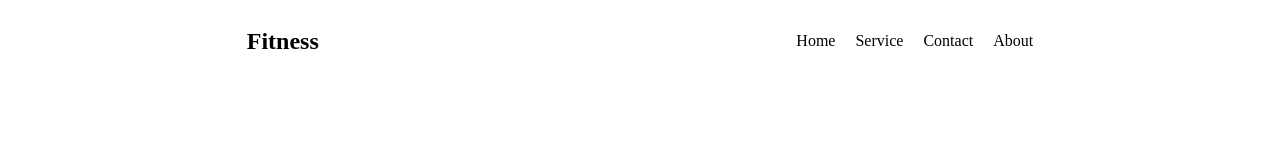
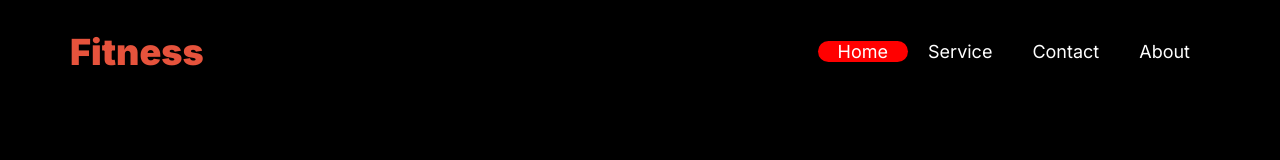
Before and after one commit to nurujjaman88/B10A2-versatile-ui-main, a plain HTML site: page index.html in a window 1280 px wide. Drawn offline with Linux system fonts and the light colour scheme.

Commit message:
navbar section works is completed

```diff
--- a/Styles/style.css
+++ b/Styles/style.css
@@ -1,16 +1,64 @@
+
+@import url('https://fonts.googleapis.com/css2?family=Inter:ital,opsz,wght@0,14..32,100..900;1,14..32,100..900&display=swap');
 
 
+.inter-normal{
+  font-family: "Inter", sans-serif;
+  font-optical-sizing: auto;
+  font-weight: 400;
+  font-style: normal;
+}
+/* Header section style start */
+
+body{
+    margin: 0 auto;
+    background-color: black;
+    max-width: 1140px;
+}
+.header-section-nav{
+    margin-left: 190px;
+    margin-right: 214px;
+    mask-type: 60px;
+}
 .header-section{
     display: flex;
-    justify-content: space-around;
-    list-style: none;
+    justify-content: space-between;
     align-items: center;
 
 }
 
-.navbar{
+.band{
+    font-size: 2.25rem;
+    font-weight: 900;
+    color: #E6533C;
+}
+
+.band:hover{background-color: cadetblue; border-radius: 10px; padding: 16px 22px;}
+
+.navbar-titles{
     display: flex;
-    text-align: left;
-    gap: 20px;
+    justify-content: space-between;
+    list-style: none;
 
 }
+
+.nav-title a{
+    text-decoration: none;
+    padding: 10px 20px;
+    font-size: 18px;
+    font-weight: 400;
+    color: #FFFFFF;
+    text-align: center;
+}
+
+.nav-title a:hover{background-color: rgb(95, 143, 192);
+border-radius: 10px; color: white;}
+
+.active{
+    background-color: red;
+    color: white;
+    border-radius: 30px;
+    gap: 30px;
+}
+
+/* Header section style end */
--- a/index.html
+++ b/index.html
@@ -6,21 +6,41 @@
     <title>Assignment-2-Versatle-UI</title>
     <link rel="stylesheet" href="Styles/style.css">
 </head>
-<body>
+<body class="inter-normal">
     <!-- Header Section Start -->
     <header>
         <div class="header-section">
             <h2 class="band">Fitness</h2>
             <div class="navbar">
-                <li class="nav-title">Home</li>
-                <li class="nav-title">Service</li>
-                <li class="nav-title">Contact</li>
-                <li class="nav-title">About</li>
+                <ul class="navbar-titles">
+                    <li class="nav-title active"><a href="">Home</a></li>
+                    <li class="nav-title"><a href="">Service</a></li>
+                    <li class="nav-title"><a href="">Contact</a></li>
+                    <li class="nav-title"><a href="">About</a></li>
+                </ul>
             </div>
         </div>
 
     </header>
     <!-- Header Section End -->
+    <!-- Banner Section start -->
+     <!-- <section class="Banner-section">
+        <div class="banner-title">
+            <h2 class="banner-title-text">
+                Get body in shape & stay healthy
+            </h2>
+            <p class="banner-description">
+                A huge selection of health and fitness content, healthy recipes and transformation stories to help you get fit and stay fit!
+            </p>
+            <button class="btn-primary">Join Club Now!</button>
+            <button class="btn-primary-1">Download App</button>
+        </div>
+        <div class="banner-image">
+            <img src="images/Images 2.png" alt="banner img">
+        </div>
+
+     </section> -->
+    <!-- Banner Section End -->
 
     <!-- Main Section Start -->
      <main>
```
